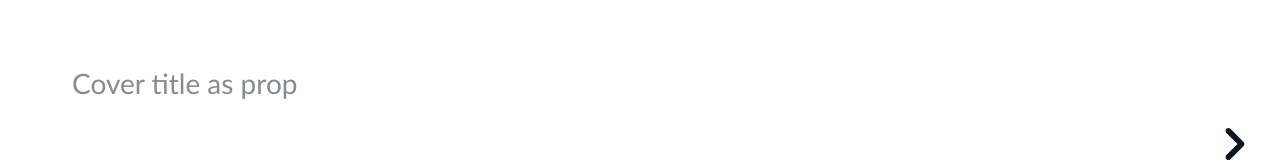
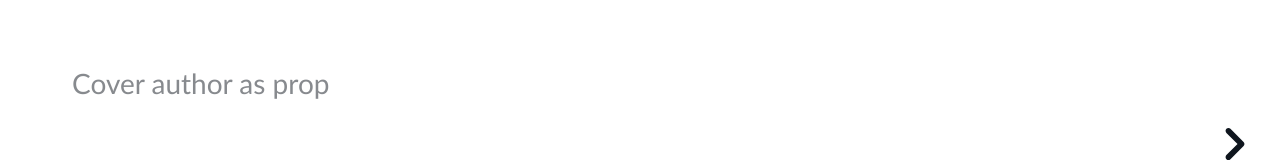
Before and after one commit to kuttim/deck-slideshow, a React (Create React App) app: page / in a window 1280 px wide. Shown: the part 315-477 px from the top of the page. Built offline with nearby package versions, Linux system fonts and the light colour scheme.

Commit message:
rename title to author in cover string

```diff
--- a/src/App.tsx
+++ b/src/App.tsx
@@ -23,7 +23,7 @@ function App() {
     <div>
       <Slider index={index}>
         <Cover
-          author="Cover title as prop"
+          author="Cover author as prop"
           title="Cover description as prop"
           onNextClick={gotoNextSlide}
         />
```
Also changed, not shown: 1 other file (tests, documents, lock files or other folders).
